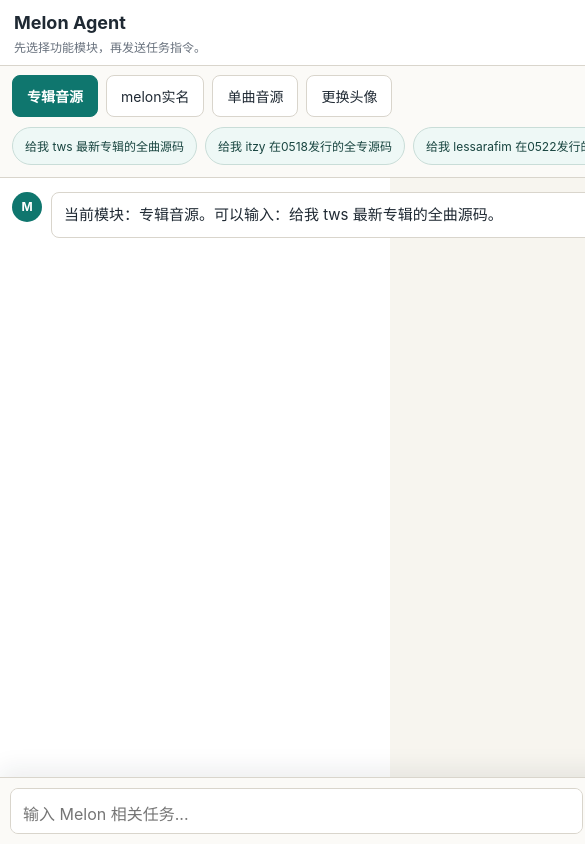
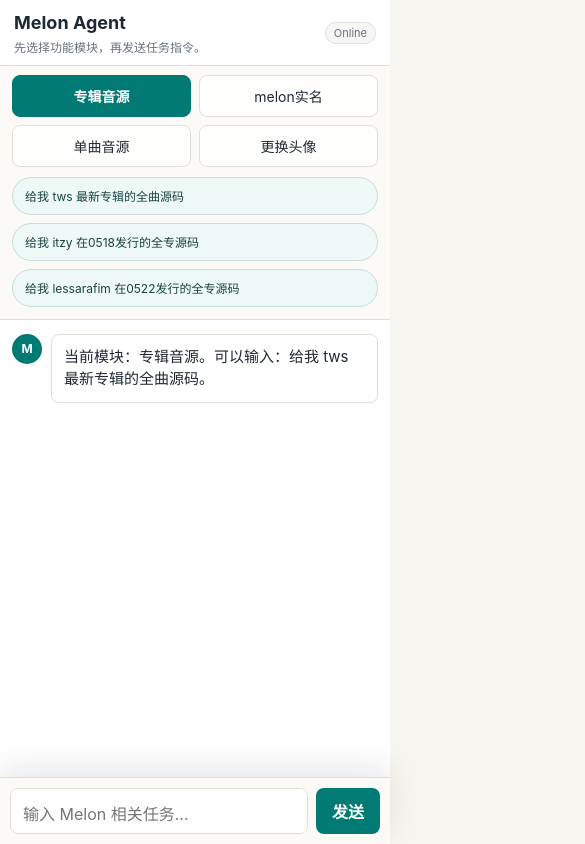
Before and after one commit to wyhdil/melon-utils, a website: page public/index.html in a window 390 px wide. Both pictures are taken after a click on the button "专辑音源". Shown: the top 844 px of the page, 585 px wide, since content can reach past the window. Drawn offline with Linux system fonts and the light colour scheme; no server answers.

Commit message:
Refine mobile layout and code copy

```diff
--- a/public/app.js
+++ b/public/app.js
@@ -344,17 +344,13 @@
   copyButton.className = "copy-button";
   copyButton.type = "button";
   copyButton.textContent = "复制";
-  copyButton.addEventListener("click", async () => {
-    try {
-      await copyText(content);
-      copyButton.textContent = "已复制";
-    } catch {
-      copyButton.textContent = "复制失败";
-    } finally {
-      window.setTimeout(() => {
-        copyButton.textContent = "复制";
-      }, 2400);
-    }
+  copyButton.addEventListener("click", async (event) => {
+    event?.stopPropagation?.();
+    await copyCodeBlock(content, copyButton, wrapper);
+  });
+
+  wrapper.addEventListener("click", async () => {
+    await copyCodeBlock(content, copyButton, wrapper);
   });
 
   const pre = document.createElement("pre");
@@ -369,6 +365,32 @@
   return wrapper;
 }
 
+async function copyCodeBlock(content, copyButton, wrapper) {
+  if (wrapper.dataset.copying === "true") {
+    return;
+  }
+
+  wrapper.dataset.copying = "true";
+
+  try {
+    await copyText(content);
+    copyButton.textContent = "已复制";
+    wrapper.classList.toggle("is-copied", true);
+  } catch {
+    copyButton.textContent = "复制失败";
+  } finally {
+    window.setTimeout(() => {
+      copyButton.textContent = "复制";
+      wrapper.classList.toggle("is-copied", false);
+      wrapper.dataset.copying = "false";
+    }, 1600);
+  }
+}
+
+/*
+  Keep a single browser/server/textarea copy pipeline. Code blocks call this
+  whether the user taps the copy button or the code surface itself.
+*/
 async function copyText(text) {
   if (navigator.clipboard) {
     try {
--- a/public/styles.css
+++ b/public/styles.css
@@ -6,14 +6,15 @@
   --panel: #ffffff;
   --text: #1f2933;
   --muted: #68717d;
-  --border: #d9d5cc;
-  --accent: #0f766e;
-  --accent-strong: #115e59;
+  --border: #e2dfd8;
+  --accent: #007a73;
+  --accent-strong: #00635d;
   --assistant: #ffffff;
-  --user: #e8f4f2;
-  --code-bg: #171923;
+  --user: #e7f3f1;
+  --code-bg: #16171d;
   --code-text: #f5f7fa;
-  --shadow: 0 -8px 24px rgb(31 41 51 / 8%);
+  --shadow: 0 -10px 30px rgb(31 41 51 / 10%);
+  --surface: #fbfaf7;
 }
 
 * {
@@ -21,12 +22,16 @@
 }
 
 body {
+  width: 100%;
   min-height: 100vh;
   min-height: 100dvh;
   margin: 0;
-  background: var(--bg);
+  background:
+    radial-gradient(circle at 50% -20%, rgb(255 255 255 / 90%), transparent 360px),
+    var(--bg);
   color: var(--text);
   overflow: hidden;
+  overflow-x: hidden;
 }
 
 button,
@@ -38,7 +43,8 @@
 .app-shell {
   display: grid;
   grid-template-rows: auto auto minmax(0, 1fr) auto auto;
-  width: min(980px, 100%);
+  width: min(980px, 100vw);
+  max-width: 100vw;
   height: 100vh;
   height: 100dvh;
   margin: 0 auto;
@@ -53,7 +59,8 @@
   gap: 16px;
   padding: 14px 22px;
   border-bottom: 1px solid var(--border);
-  background: var(--panel);
+  background: rgb(255 255 255 / 88%);
+  backdrop-filter: blur(18px);
 }
 
 .topbar h1 {
@@ -74,6 +81,7 @@
   border: 1px solid var(--border);
   border-radius: 999px;
   padding: 4px 10px;
+  background: #f6f6f4;
   color: var(--muted);
   font-size: 12px;
 }
@@ -81,21 +89,15 @@
 .module-nav {
   padding: 10px 22px 12px;
   border-bottom: 1px solid var(--border);
-  background: #fbfaf7;
+  background: var(--surface);
 }
 
 .module-list {
   display: flex;
+  flex-wrap: wrap;
   gap: 8px;
-  overflow-x: auto;
+  overflow-x: hidden;
   padding-bottom: 2px;
-  scrollbar-width: none;
-  -webkit-overflow-scrolling: touch;
-}
-
-.module-list::-webkit-scrollbar,
-.suggestion-list::-webkit-scrollbar {
-  display: none;
 }
 
 .module-button {
@@ -104,7 +106,7 @@
   border-radius: 8px;
   min-height: 40px;
   padding: 8px 13px;
-  background: #ffffff;
+  background: rgb(255 255 255 / 82%);
   color: var(--text);
   cursor: pointer;
   font-size: 13px;
@@ -123,12 +125,11 @@
 
 .suggestion-list {
   display: flex;
+  flex-wrap: wrap;
   gap: 8px;
-  overflow-x: auto;
+  overflow-x: hidden;
   margin-top: 10px;
   padding-bottom: 2px;
-  scrollbar-width: none;
-  -webkit-overflow-scrolling: touch;
 }
 
 .suggestion-list[hidden] {
@@ -137,7 +138,7 @@
 
 .suggestion-button {
   flex: 0 0 auto;
-  max-width: min(320px, 78vw);
+  max-width: 100%;
   min-height: 36px;
   border: 1px solid #c9ddd8;
   border-radius: 999px;
@@ -157,6 +158,7 @@
 
 .messages {
   overflow-y: auto;
+  overflow-x: hidden;
   min-height: 0;
   padding: 18px 22px 22px;
   scroll-behavior: smooth;
@@ -168,6 +170,7 @@
   grid-template-columns: 34px minmax(0, 1fr);
   gap: 12px;
   margin-bottom: 18px;
+  max-width: 100%;
 }
 
 .message.user {
@@ -200,12 +203,14 @@
 
 .message-body {
   max-width: 760px;
+  min-width: 0;
   border: 1px solid var(--border);
   border-radius: 8px;
   padding: 12px 14px;
   background: var(--assistant);
   line-height: 1.55;
   white-space: normal;
+  box-shadow: 0 1px 2px rgb(31 41 51 / 4%);
 }
 
 .message-body p {
@@ -218,6 +223,15 @@
   margin-top: 10px;
   border-radius: 8px;
   background: var(--code-bg);
+  cursor: pointer;
+  transition:
+    border-color 160ms ease,
+    box-shadow 160ms ease,
+    transform 160ms ease;
+}
+
+.code-block.is-copied {
+  box-shadow: 0 0 0 3px rgb(0 122 115 / 22%);
 }
 
 .code-header {
@@ -249,17 +263,21 @@
 }
 
 pre {
-  overflow-x: auto;
+  overflow-x: hidden;
   max-height: 52vh;
   margin: 0;
   padding: 12px;
   color: var(--code-text);
   font-size: 13px;
   line-height: 1.5;
+  white-space: pre-wrap;
+  overflow-wrap: anywhere;
+  word-break: break-word;
 }
 
 code {
   font-family: "SFMono-Regular", Consolas, "Liberation Mono", monospace;
+  white-space: inherit;
 }
 
 .composer {
@@ -268,7 +286,8 @@
   gap: 10px;
   padding: 12px 14px calc(12px + env(safe-area-inset-bottom));
   border-top: 1px solid var(--border);
-  background: #fbfaf7;
+  background: rgb(251 250 247 / 92%);
+  backdrop-filter: blur(18px);
   box-shadow: var(--shadow);
 }
 
@@ -279,7 +298,7 @@
   gap: 14px;
   padding: 14px 14px calc(14px + env(safe-area-inset-bottom));
   border-top: 1px solid var(--border);
-  background: #fbfaf7;
+  background: var(--surface);
 }
 
 .avatar-uploader[hidden] {
@@ -321,7 +340,7 @@
   padding: 11px 12px;
   outline: none;
   color: var(--text);
-  background: #ffffff;
+  background: rgb(255 255 255 / 92%);
 }
 
 textarea:focus {
@@ -361,6 +380,7 @@
 
 @media (max-width: 640px) {
   .app-shell {
+    width: 100vw;
     border-inline: 0;
   }
 
@@ -391,6 +411,7 @@
   }
 
   .module-button {
+    flex: 1 1 calc(50% - 4px);
     min-height: 42px;
     padding-inline: 14px;
     font-size: 14px;
@@ -401,9 +422,11 @@
   }
 
   .suggestion-button {
-    max-width: 82vw;
+    flex: 1 1 100%;
+    max-width: 100%;
     min-height: 38px;
     font-size: 12px;
+    text-align: left;
   }
 
   .messages {
@@ -428,6 +451,7 @@
 
   .message-body {
     max-width: 100%;
+    overflow: hidden;
     padding: 11px 12px;
     line-height: 1.5;
     font-size: 15px;
@@ -468,6 +492,7 @@
   .code-header {
     position: sticky;
     top: 0;
+    background: var(--code-bg);
   }
 
   pre {
```
Also changed, not shown: src/public-app.test.ts (+32 -0 lines).
